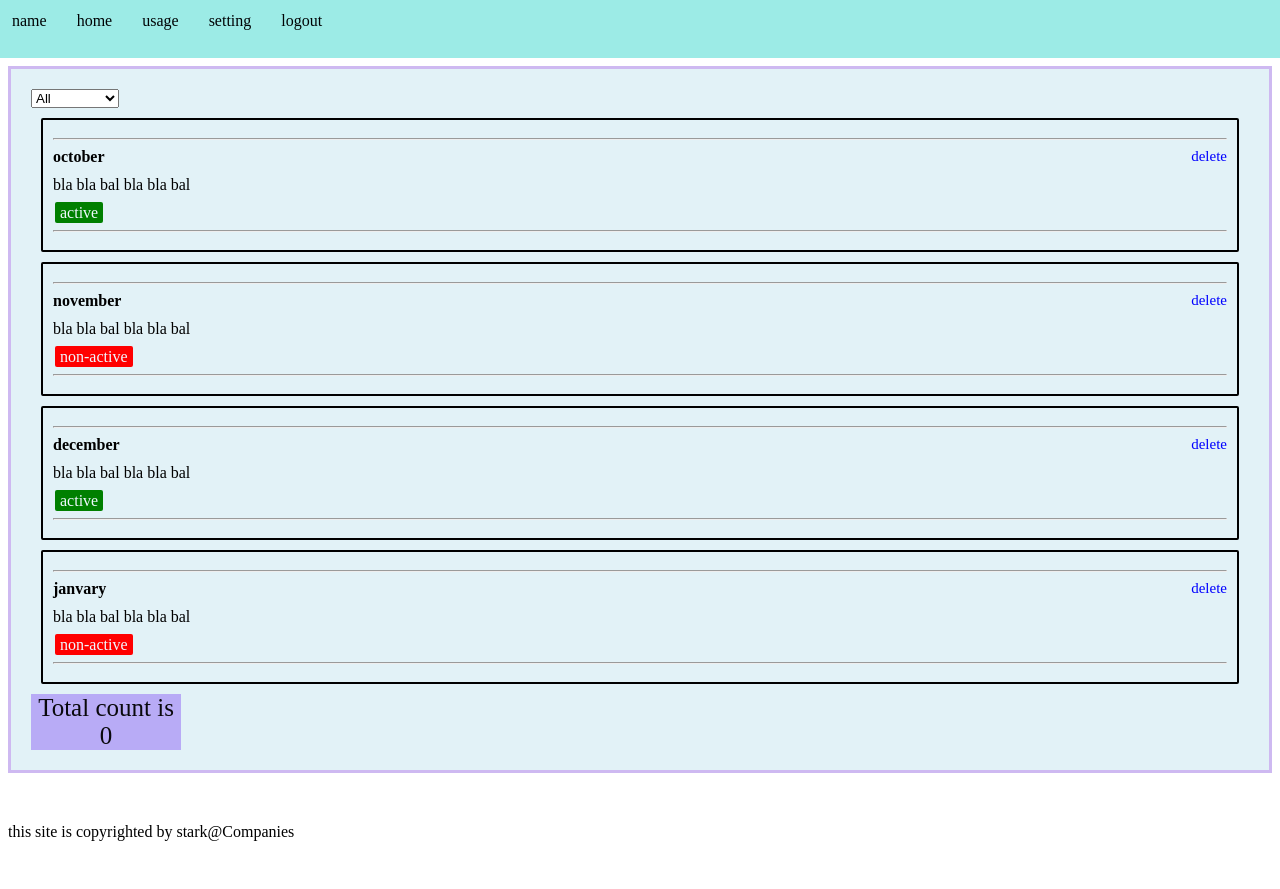
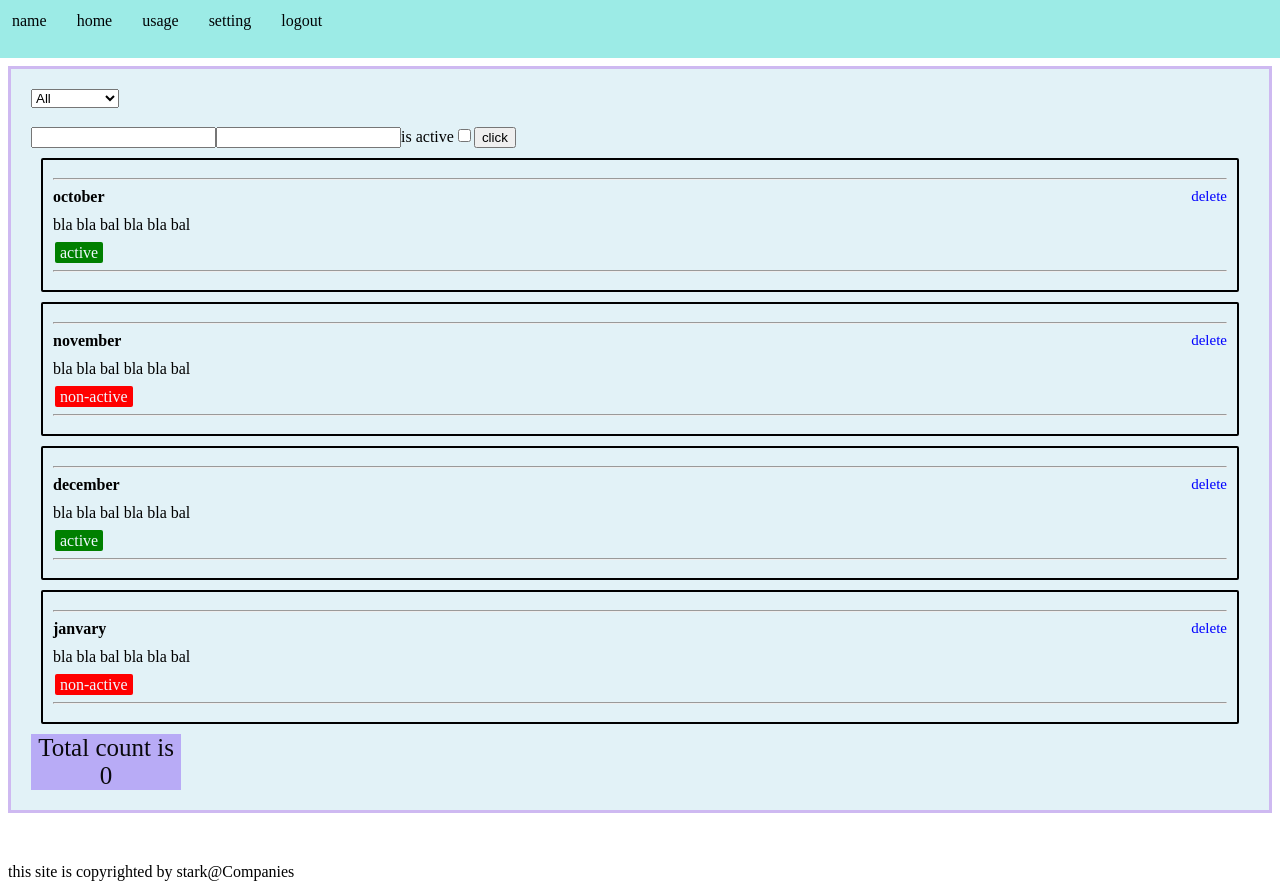
Before and after one commit to Abincjoseph20/check-user, a React (Create React App) app: page / in a window 1280 px wide. Before the commit the page ends 849 px from the top, so only its background shows below. Built offline with nearby package versions, Linux system fonts and the light colour scheme.

Commit message:
data pass through input fiels in client side

```diff
--- /dev/null
+++ b/src/componets/AddNew.css
@@ -0,0 +1,3 @@
+.add-new{
+    padding: 15px 10px;
+}
--- /dev/null
+++ b/src/componets/AddNew.js
@@ -0,0 +1,81 @@
+import React from "react";
+import './AddNew.css'
+
+class AddNew extends React.Component{
+
+    constructor(props){
+        super(props);
+
+        this.state={
+            titleInput:'',
+            descrInput:'',
+            isActive:false
+        }
+
+
+    }
+
+    handleChange=(evt)=>{
+        const value = evt.target.value;
+        this.setState({
+            titleInput:value
+        });
+    }
+
+    handleDescrChange=(evt)=>{
+        const value = evt.target.value;
+        this.setState({
+            descrInput:value
+        })
+    }
+
+    handleActiveChange = (evt)=>{
+        const value = evt.target.checked;
+        this.setState({
+            isActive:value
+        })
+    }
+
+    handleClick=()=>{
+        console.log(this.state.titleInput);
+        console.log(this.state.descrInput);
+        console.log(this.state.isActive);
+
+        const {
+            titleInput,
+            descrInput,
+            isActive } = this.state;
+
+        if(titleInput){
+            this.props.onAdd({
+                id: Math.floor(Math.random()*100)+10,
+                title:titleInput,
+                descr:descrInput,
+                isActive:isActive,
+            });
+
+
+
+            this.setState({
+                titleInput:'',
+                descrInput:'',
+                isActive:false,
+            })
+        }
+
+    }
+
+    render(){
+        return(
+            <div>
+                <input value={this.state.titleInput} onChange={this.handleChange}/>
+                <input value={this.state.descrInput} onChange={this.handleDescrChange}/>
+                <span>is active</span>
+                <input type="checkbox" checked={this.state.isActive} onChange={this.handleActiveChange} />
+                <button onClick={this.handleClick}>click</button>
+            </div>
+        );
+    }
+}
+
+export default AddNew;
--- a/src/componets/Tools.js
+++ b/src/componets/Tools.js
@@ -1,5 +1,6 @@
 import React from "react";
 import "./Tools.css"
+import AddNew from "./AddNew";
 
 class Tools extends React.Component{
 
@@ -7,7 +8,8 @@ class Tools extends React.Component{
         const{
             children,
             onAction,
-            labelValaue
+            labelValaue,
+            onAdd,
         } = this.props;
 
         // const onlyChild = React.Children.only(children);
@@ -25,6 +27,8 @@ class Tools extends React.Component{
                         <option value="non-active">Non-Active</option>
                     </select>
                 </div>
+                <br/>
+                <AddNew onAdd={onAdd}/>
                 {children}
                 <div className="list-footer">
                     Total count is {count}
--- a/src/list/List.js
+++ b/src/list/List.js
@@ -74,6 +74,12 @@ class List extends React.Component{
     }
 
 
+    handleAdd=(item)=>{
+        this.setState({
+            data: [item, ...this.state.data]
+        });
+    }
+
     render(){
 
         const {
@@ -102,7 +108,7 @@ class List extends React.Component{
             // children props is using for access inside the child element of a componet
 
             //here onAction is a props name
-            <Tools labelValaue={activeState} onAction={this.onListChange}>
+            <Tools onAdd={this.handleAdd} labelValaue={activeState} onAction={this.onListChange}>
                <SimpleList onLabelClick={this.handleLabalClcick} data={newList} onAction={this.handleDelete}/>
            </Tools>
         );
--- a/src/list/ListItem.js
+++ b/src/list/ListItem.js
@@ -23,6 +23,7 @@ function ListItem(props) {
             </div>
             <div  className='list-label'>
                 <Label isActive={isActive}   onAction={onLabelClick}/>
+
                 <hr />
             </div>
         </div>
```
